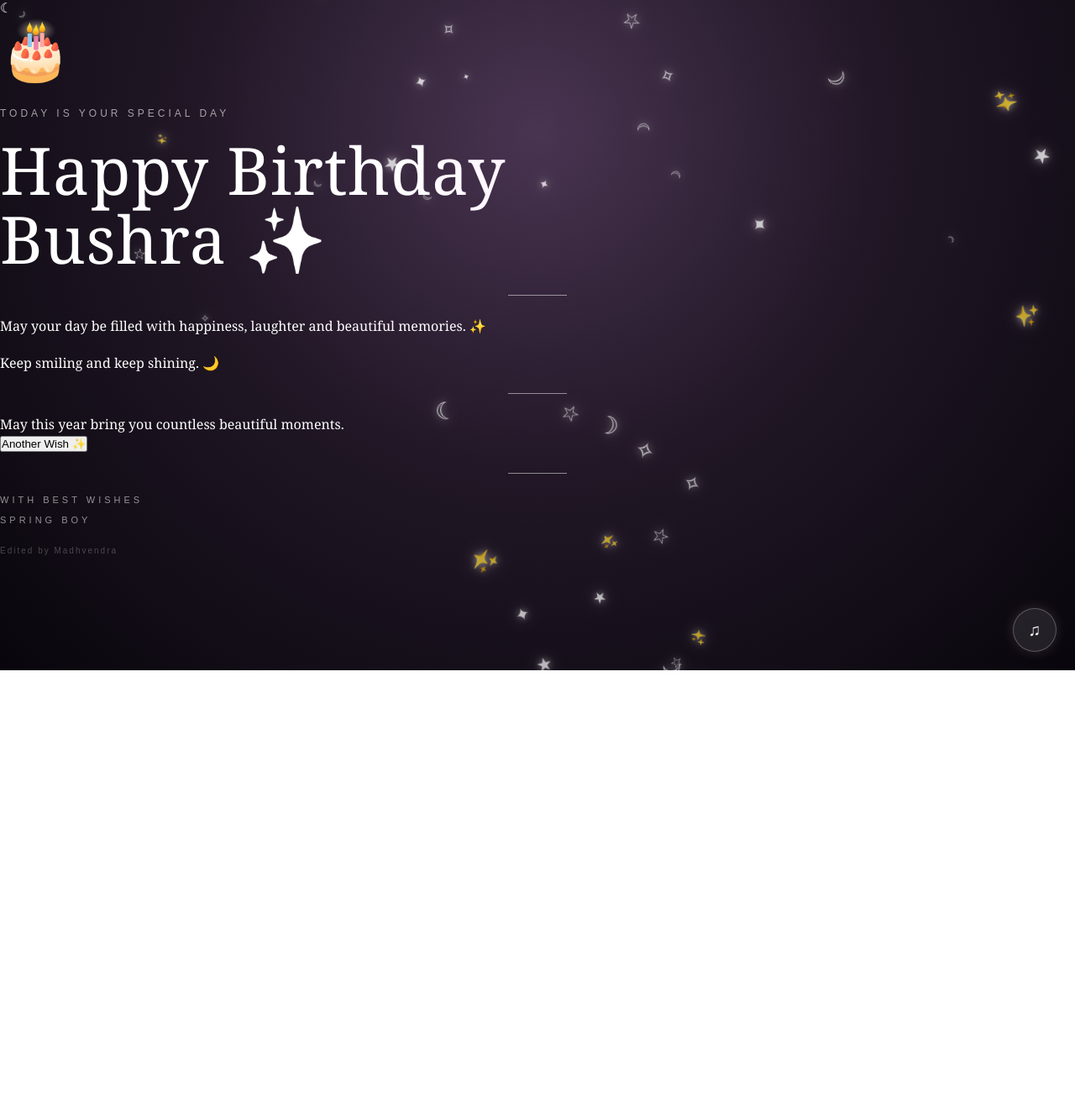
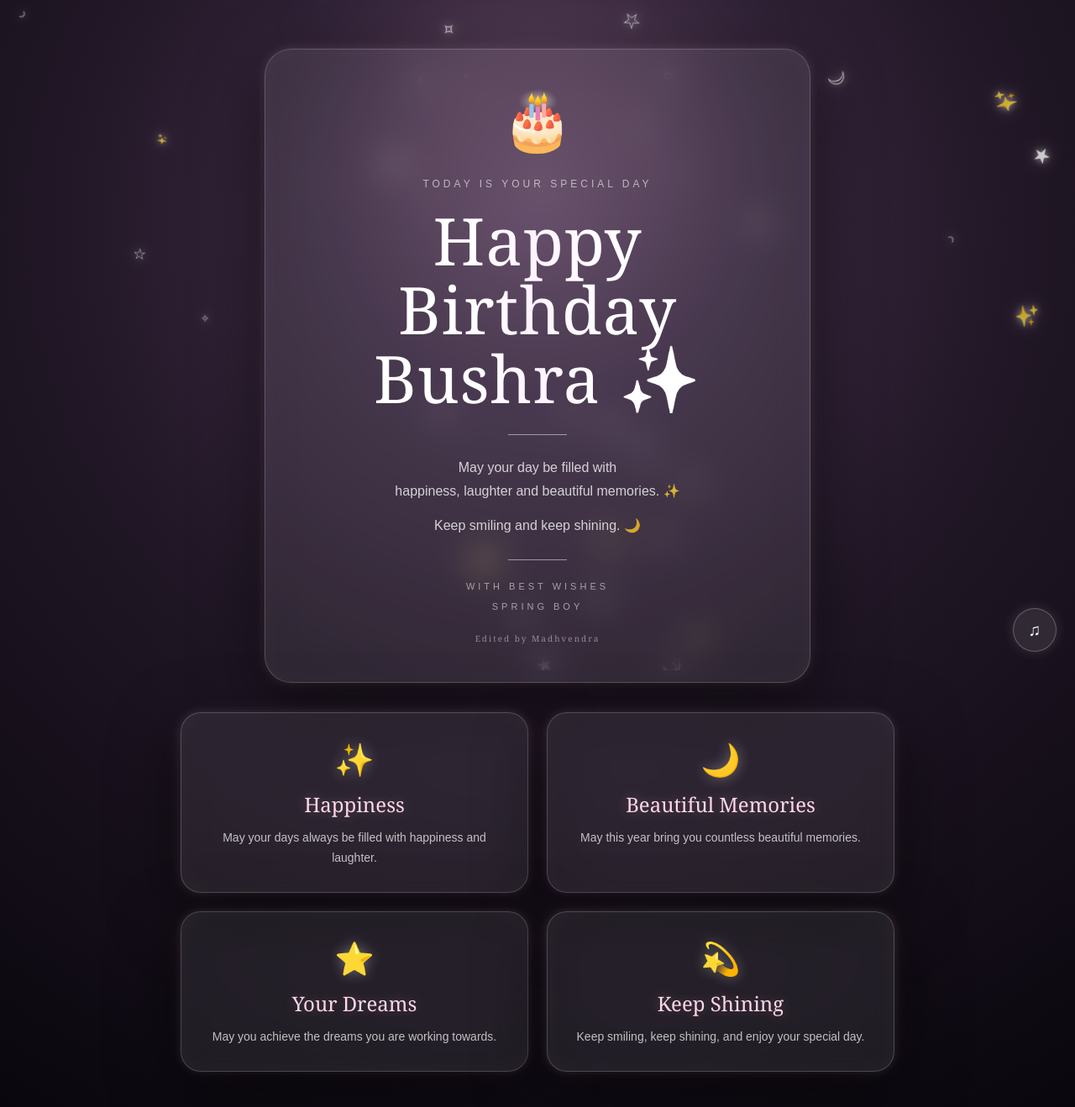
Before and after one commit to madhvendra815/Happy-Birthday-7, a plain HTML site: page birthday.html in a window 1280 px wide. Shown: the part 2-1320 px from the top of the page at 84% size. Before the commit the page ends 800 px from the top, so only its background shows below. Drawn offline with Linux system fonts and the light colour scheme.

Commit message:
Update birthday.html

```diff
--- a/birthday.html
+++ b/birthday.html
@@ -1,32 +1,32 @@
-<!DOCTYPE html><html lang="en"><head><meta charset="UTF-8">
+<!DOCTYPE html>
+<html lang="en">
 
-<meta
-    name="viewport"
-    content="width=device-width, initial-scale=1.0"
->
+<head>
+    <meta charset="UTF-8">
+    <meta name="viewport" content="width=device-width, initial-scale=1.0">
 
     <title>Happy Birthday Bushra 🎂</title>
 
-<link
-    rel="stylesheet"
-    href="birthday.css"
->
+    <link rel="stylesheet" href="birthday.css">
+</head>
 
-</head><body><!-- Night sky -->
+<body>
+
+    <!-- Falling stars and moons -->
     <div id="sky"></div>
 
-<!-- Moon -->
-<div class="moon">☾</div>
+    <!-- Background glow -->
+    <div class="glow"></div>
 
-<!-- Main card -->
-<main class="card">
+    <main class="birthday-container">
 
-    <div class="emoji">
-        🎂
-    </div>
+        <!-- MAIN BIRTHDAY CARD -->
+        <section class="main-card">
+
+            <div class="emoji">🎂</div>
 
             <div class="small">
-        Today is your special day
+                TODAY IS YOUR SPECIAL DAY
             </div>
 
             <h1>
@@ -36,74 +36,114 @@
 
             <div class="divider"></div>
 
-    <div
-        class="message"
-        id="message"
-    >
-        May your day be filled with
+            <p class="main-message">
+                May your day be filled with<br>
                 happiness, laughter and beautiful memories. ✨
-
-        <br><br>
-
-        Keep smiling and keep shining. 🌙
-    </div>
-
-    <div class="divider"></div>
-
-    <div class="wish-box">
-
-        <p id="wishText">
-            May this year bring you
-            countless beautiful moments.
             </p>
 
-    </div>
-
-    <button
-        class="nextWish"
-        id="nextWish"
-    >
-        Another Wish ✨
-    </button>
+            <p class="main-message">
+                Keep smiling and keep shining. 🌙
+            </p>
 
             <div class="divider"></div>
 
             <div class="from">
-
                 WITH BEST WISHES
-
                 <br><br>
-
                 SPRING BOY
+            </div>
 
             <div class="edited">
                 Edited by Madhvendra
             </div>
 
+        </section>
+
+
+        <!-- FOUR WISH CARDS -->
+        <section class="wish-grid">
+
+            <!-- CARD 1 -->
+            <div class="wish-card">
+
+                <div class="wish-icon">✨</div>
+
+                <h2>Happiness</h2>
+
+                <p>
+                    May your days always be filled
+                    with happiness and laughter.
+                </p>
+
             </div>
+
+
+            <!-- CARD 2 -->
+            <div class="wish-card">
+
+                <div class="wish-icon">🌙</div>
+
+                <h2>Beautiful Memories</h2>
+
+                <p>
+                    May this year bring you
+                    countless beautiful memories.
+                </p>
+
+            </div>
+
+
+            <!-- CARD 3 -->
+            <div class="wish-card">
+
+                <div class="wish-icon">⭐</div>
+
+                <h2>Your Dreams</h2>
+
+                <p>
+                    May you achieve the dreams
+                    you are working towards.
+                </p>
+
+            </div>
+
+
+            <!-- CARD 4 -->
+            <div class="wish-card">
+
+                <div class="wish-icon">💫</div>
+
+                <h2>Keep Shining</h2>
+
+                <p>
+                    Keep smiling, keep shining,
+                    and enjoy your special day.
+                </p>
+
+            </div>
+
+        </section>
 
     </main>
 
 
-<!-- Music -->
+    <!-- MUSIC -->
+    <audio
+        id="birthdayMusic"
+        src="birthday.mp3"
+        loop
+        preload="auto">
+    </audio>
+
     <button
         class="music"
         id="musicBtn"
-    aria-label="Play birthday music"
->
+        onclick="toggleMusic()">
         ♫
     </button>
 
 
-<!-- Audio -->
-<audio
-    id="birthdayMusic"
-    src="birthday.mp3"
-    loop
-    preload="auto"
-></audio>
-
-
     <script src="birthday.js"></script>
 
-</body></html>
+</body>
+</html>
```
Lines whose indentation alone changed are shown as unchanged.
